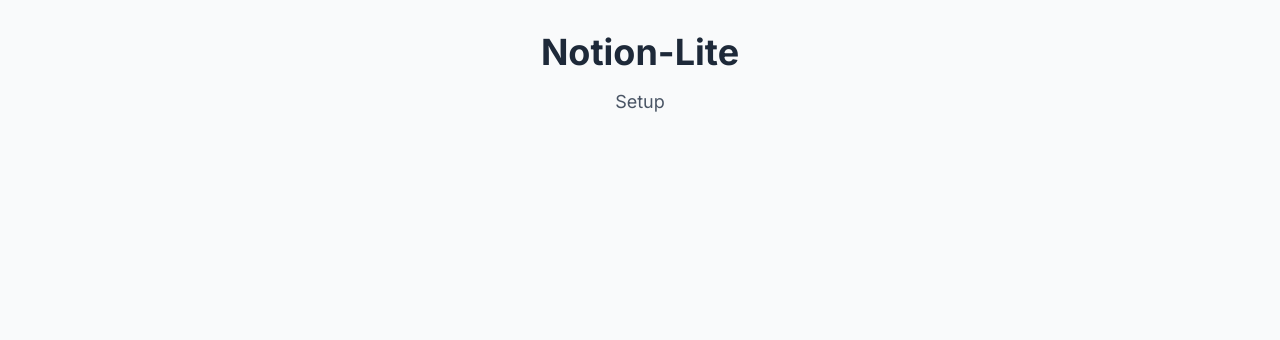
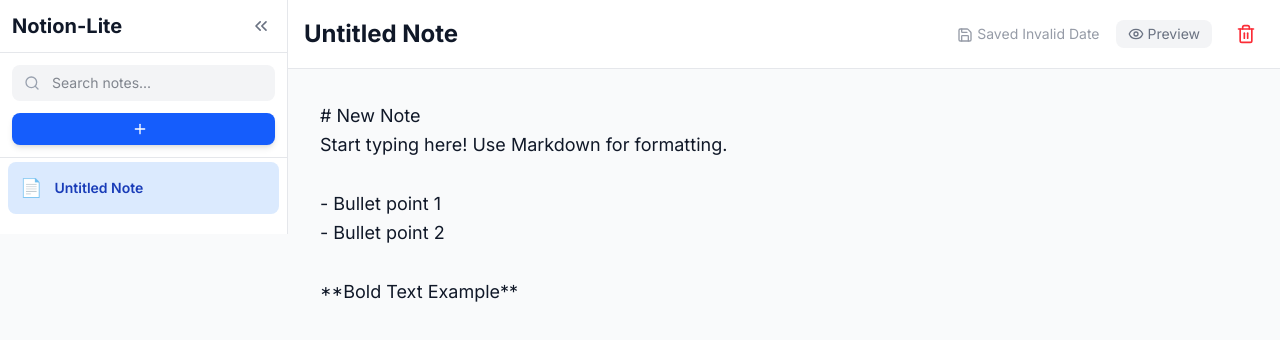
Before and after one commit to david-tobi-peter/note-lite, a Next.js app: page / in a window 1280 px wide. Shown: the top 340 px of the page. Built offline with nearby package versions, Linux system fonts and the light colour scheme.

Commit message:
use note hook

```diff
--- a/app/page.tsx
+++ b/app/page.tsx
@@ -1,16 +1,92 @@
 "use client";
 
+import React from "react";
+import { Archive, Menu, Sparkles } from "lucide-react";
+import { Sidebar, Editor } from "@/components";
+import { useNotes } from "@/hooks";
+
 export default function Home() {
+  const isMobile = typeof window !== "undefined" && window.innerWidth < 768;
+
+  const {
+    notes,
+    activeNote,
+    activeNoteId,
+    setActiveNoteId,
+    handleNewNote,
+    handleUpdateNote,
+    handleDeleteNote,
+    isSidebarOpen,
+    setIsSidebarOpen,
+    isDesktopCollapsed,
+    handleToggleCollapse,
+    searchTerm,
+    setSearchTerm,
+    filteredNotes,
+  } = useNotes();
+
+  if (notes.length === 0 && activeNoteId === null) {
+    return (
+      <div className="flex items-center justify-center min-h-screen bg-gray-50 dark:bg-gray-900">
+        <div className="text-xl font-medium dark:text-gray-300">Loading App...</div>
+      </div>
+    );
+  }
+
   return (
-    <main className="min-h-screen bg-gray-50 dark:bg-gray-900 flex flex-row items-stretch">
-      <div className="flex flex-col items-center justify-center w-full h-full text-center p-8">
-        <h1 className="text-4xl font-bold text-gray-800 dark:text-white mb-4">
-          Notion-Lite
-        </h1>
-        <p className="text-lg text-gray-600 dark:text-gray-300">
-        Setup
-      </p>
+    <div className="flex min-h-screen bg-gray-50 dark:bg-gray-900 text-gray-900 dark:text-white font-sans relative">
+      <Sidebar
+        notes={filteredNotes}
+        activeNoteId={activeNoteId}
+        setActiveNoteId={setActiveNoteId}
+        onNewNote={handleNewNote}
+        isSidebarOpen={isSidebarOpen}
+        setIsSidebarOpen={setIsSidebarOpen}
+        isDesktopCollapsed={isDesktopCollapsed}
+        handleToggleCollapse={handleToggleCollapse}
+        searchTerm={searchTerm}
+        setSearchTerm={setSearchTerm}
+      />
+
+      <div className="flex-1 flex flex-col relative min-w-0">
+        {!isSidebarOpen && !isDesktopCollapsed && (
+          <button
+            onClick={() => setIsSidebarOpen(true)}
+            className="md:hidden absolute top-4 left-4 z-20 p-2 text-gray-700 dark:text-gray-300 bg-white dark:bg-gray-800 rounded-lg shadow-md hover:shadow-lg transition-shadow"
+            aria-label="Open Sidebar"
+          >
+            <Menu className="w-5 h-5" />
+          </button>
+        )}
+
+        {activeNote ? (
+          <Editor
+            note={activeNote}
+            onUpdateNote={handleUpdateNote}
+            onDeleteNote={handleDeleteNote} />
+        ) : (
+          <div className="flex flex-col items-center justify-center flex-1 p-8 text-center bg-gray-100 dark:bg-gray-800">
+            <Archive className="w-16 h-16 text-gray-400 mb-4" />
+            <h2 className="text-xl font-semibold dark:text-gray-300">All caught up!</h2>
+            <p className="text-gray-500 dark:text-gray-400 mb-6">
+              Use the sidebar to select a note or click the button below to create a new one.
+            </p>
+            <button
+              onClick={handleNewNote}
+              className="px-6 py-3 text-sm font-medium text-white bg-blue-600 rounded-lg hover:bg-blue-700 transition-colors shadow-lg active:shadow-none flex items-center"
+            >
+              <Sparkles className="w-4 h-4 mr-2" /> Start Fresh Note (Cmd/Ctrl+N)
+            </button>
+          </div>
+        )}
       </div>
-    </main>
-  )
-}
+
+      {isSidebarOpen && isMobile && (
+        <div
+          className="fixed inset-0 bg-black bg-opacity-50 z-20 md:hidden"
+          onClick={() => setIsSidebarOpen(false)}
+        ></div>
+      )}
+    </div>
+  );
+};
--- a/components/Editor.tsx
+++ b/components/Editor.tsx
@@ -78,7 +78,7 @@
   );
 }
 
-export const Editor: React.FC<Omit<EditorProps, "activeNote">> = ({ note, onUpdateNote, onDeleteNote }) => {
+export const Editor: React.FC<Pick<EditorProps, "note" | "onUpdateNote" | "onDeleteNote">> = ({ note, onUpdateNote, onDeleteNote }) => {
   const [content, setContent] = useState(note.content);
   const [isSaving, setIsSaving] = useState(false);
   const [lastSavedAt, setLastSavedAt] = useState(note.updatedAt);
--- a/components/index.ts
+++ b/components/index.ts
@@ -1 +1,2 @@
 export * from "./Sidebar";
+export * from "./Editor";
--- a/hooks/index.ts
+++ b/hooks/index.ts
@@ -1,2 +1,3 @@
 export * from "./media";
 export * from "./body-scroll-lock";
+export * from "./note-state";
--- /dev/null
+++ b/hooks/note-state.ts
@@ -0,0 +1,138 @@
+import { COLLAPSE_KEY, createNewNote, LOCAL_STORAGE_KEY, Note, UseNotesResult } from "@/lib";
+import { useCallback, useEffect, useMemo, useState } from "react";
+
+const isDesktop = typeof window !== "undefined" && window.innerWidth >= 768;
+
+export const useNotes = (): UseNotesResult => {
+  const [notes, setNotes] = useState<Note[]>([]);
+  const [activeNoteId, setActiveNoteId] = useState<string | null>(null);
+  const [isSidebarOpen, setIsSidebarOpen] = useState(isDesktop);
+  const [isDesktopCollapsed, setIsDesktopCollapsed] = useState<boolean>(() => {
+    return isDesktop && localStorage.getItem(COLLAPSE_KEY) === "true";
+  });
+  const [searchTerm, setSearchTerm] = useState("");
+
+  useEffect(() => {
+    try {
+      const storedNotes = localStorage.getItem(LOCAL_STORAGE_KEY);
+      if (storedNotes) {
+        const parsedNotes = JSON.parse(storedNotes) as Note[];
+        const sortedNotes = parsedNotes.sort(
+          (a, b) => new Date(b.updatedAt).getTime() - new Date(a.updatedAt).getTime()
+        );
+        setNotes(sortedNotes);
+
+        if (sortedNotes.length > 0) {
+          setActiveNoteId(sortedNotes[0].id);
+        }
+      } else {
+        const firstNote = createNewNote();
+
+        setNotes([firstNote]);
+        setActiveNoteId(firstNote.id);
+      }
+    } catch (error) {
+      console.error("Could not load notes from localStorage:", error);
+      const firstNote = createNewNote();
+      setNotes([firstNote]);
+      setActiveNoteId(firstNote.id);
+    }
+  }, []);
+
+  useEffect(() => {
+    try {
+      localStorage.setItem(LOCAL_STORAGE_KEY, JSON.stringify(notes));
+    } catch (error) {
+      console.error("Could not save notes to localStorage:", error);
+    }
+  }, [notes]);
+
+  const handleToggleCollapse = useCallback(() => {
+    setIsDesktopCollapsed(prev => {
+      const newState = !prev;
+      localStorage.setItem(COLLAPSE_KEY, newState.toString());
+      return newState;
+    });
+  }, []);
+
+  const handleNewNote = useCallback(() => {
+    const newNote = createNewNote();
+    setNotes((prevNotes) => [newNote, ...prevNotes].sort(
+      (a, b) => new Date(b.updatedAt).getTime() - new Date(a.updatedAt).getTime()
+    ));
+    setActiveNoteId(newNote.id);
+  }, []);
+
+  const handleUpdateNote = useCallback((updates: Partial<Note>) => {
+    setNotes((prevNotes) =>
+      prevNotes.map((note) => {
+        if (note.id === activeNoteId) {
+          return {
+            ...note,
+            ...updates,
+            updatedAt: Date.now().toString(),
+          };
+        }
+        return note;
+      }).sort(
+        (a, b) => new Date(b.updatedAt).getTime() - new Date(a.updatedAt).getTime()
+      )
+    );
+  }, [activeNoteId]);
+
+  const handleDeleteNote = useCallback((idToDelete: string) => {
+    const remainingNotes = notes.filter((note) => note.id !== idToDelete);
+    setNotes(remainingNotes.sort(
+      (a, b) => new Date(b.updatedAt).getTime() - new Date(a.updatedAt).getTime()
+    ));
+
+    if (idToDelete === activeNoteId) {
+      setActiveNoteId(remainingNotes.length > 0 ? remainingNotes[0].id : null);
+    }
+  }, [notes, activeNoteId]);
+
+  useEffect(() => {
+    const handleGlobalKeyDown = (e: KeyboardEvent) => {
+      if ((e.ctrlKey || e.metaKey) && e.key === "n") {
+        e.preventDefault();
+        handleNewNote();
+      }
+    };
+
+    window.addEventListener("keydown", handleGlobalKeyDown);
+    return () => window.removeEventListener("keydown", handleGlobalKeyDown);
+  }, [handleNewNote]);
+
+  const activeNote = useMemo(() => notes.find((note) => note.id === activeNoteId), [notes, activeNoteId]);
+
+  const filteredNotes = useMemo(() => {
+    if (!searchTerm) return notes;
+    const lowerCaseTerm = searchTerm.toLowerCase();
+    return notes
+      .filter(
+        (note) =>
+          note.title.toLowerCase().includes(lowerCaseTerm) ||
+          note.content.toLowerCase().includes(lowerCaseTerm)
+      )
+      .sort(
+        (a, b) => new Date(b.updatedAt).getTime() - new Date(a.updatedAt).getTime()
+      );
+  }, [notes, searchTerm]);
+
+  return {
+    notes,
+    activeNote,
+    activeNoteId,
+    setActiveNoteId,
+    handleNewNote,
+    handleUpdateNote,
+    handleDeleteNote,
+    isSidebarOpen,
+    setIsSidebarOpen,
+    isDesktopCollapsed,
+    handleToggleCollapse,
+    searchTerm,
+    setSearchTerm,
+    filteredNotes,
+  };
+};
--- a/lib/utils.ts
+++ b/lib/utils.ts
@@ -1,3 +1,5 @@
+import { Note } from "./interfaces";
+
 export interface DebouncedFunction<T extends (...args: any[]) => any> {
   (...args: Parameters<T>): void;
   cancel: () => void;
@@ -40,7 +42,19 @@
       return block;
     }
     return `<p class="text-lg leading-relaxed dark:text-gray-200 mb-4">${block}</p>`;
-  }).join('');
+  }).join("");
 
   return html;
 };
+
+export const LOCAL_STORAGE_KEY = "notion-lite-notes";
+export const COLLAPSE_KEY = "isDesktopCollapsed";
+
+export const createNewNote = (): Note => ({
+  id: crypto.randomUUID(),
+  title: "Untitled Note",
+  content: "# New Note\nStart typing here! Use Markdown for formatting.\n\n- Bullet point 1\n- Bullet point 2\n\n**Bold Text Example**",
+  createdAt: Date.now().toString(),
+  updatedAt: Date.now().toString(),
+  icon: "📄",
+});
```
Also changed, not shown: lib/interfaces.ts (+17 -0 lines).
